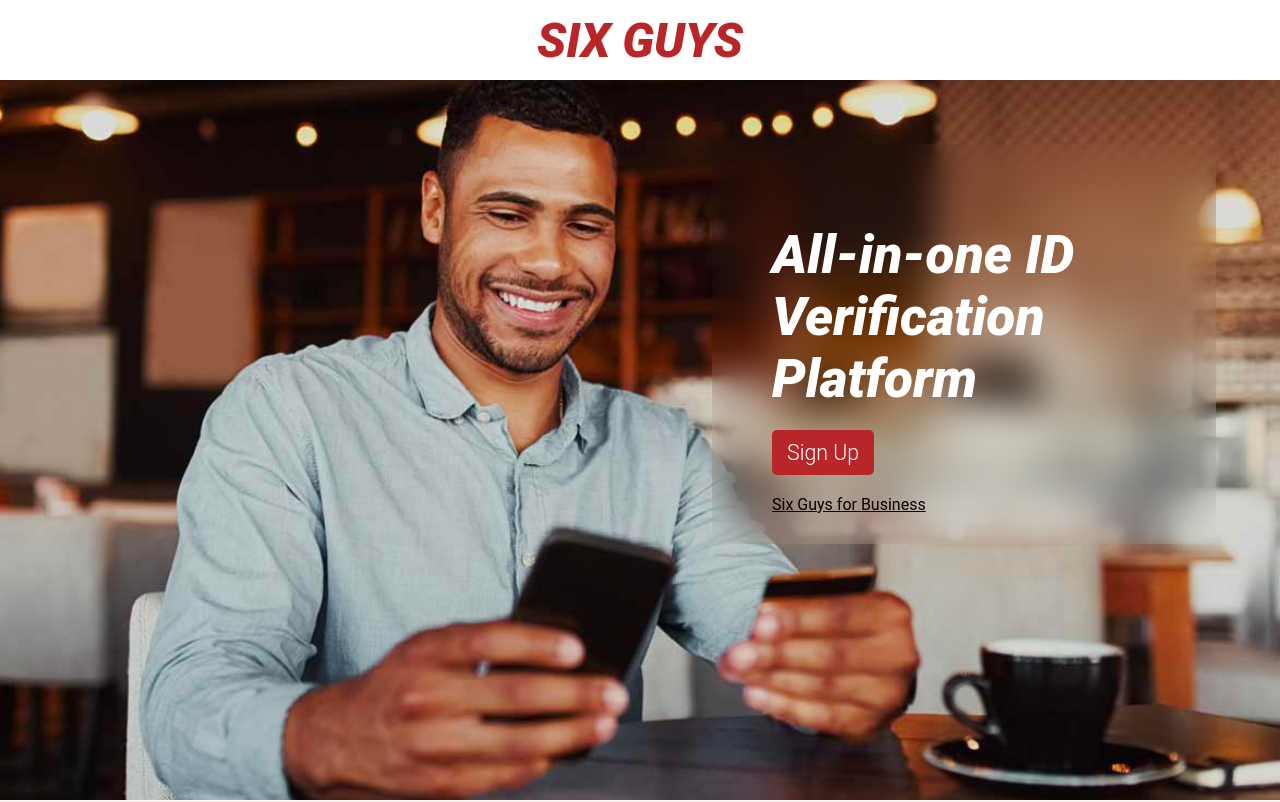
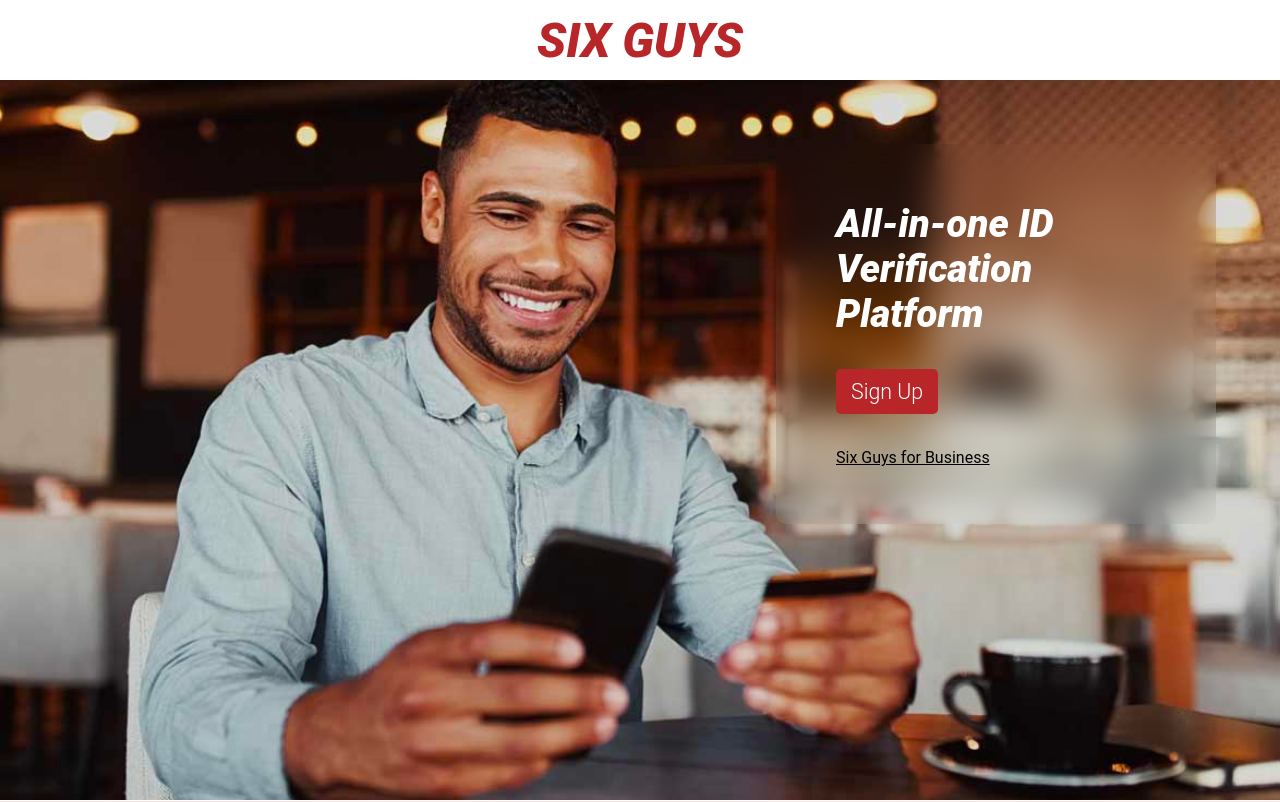
Before and after one commit to irvine-sixguys/business-webpage, a React (Vite) app: page / in a window 1280 px wide. Shown: the top 802 px of the page. Built offline with nearby package versions, Linux system fonts and the light colour scheme.

Commit message:
Fix canvas width

```diff
--- a/src/App.css
+++ b/src/App.css
@@ -6,7 +6,3 @@
 body {
     overflow-x: hidden;
 }
-
-/* h1 a button {
-    font-family: "Roboto, system-ui, -apple-system, Segoe UI, Roboto, 'Helvetica Neue', Arial, 'Noto Sans','Liberation Sans', sans-serif";
-} */
--- a/src/components/footer/footer.tsx
+++ b/src/components/footer/footer.tsx
@@ -113,7 +113,7 @@ const Footer = () => {
                 overflow: "hidden",
             }}>
                 <canvas ref={canvasTopRef} style={{
-                    width: "100%",
+                    width: "100vw",
                     height: "100%",
                     marginBottom: "-20px",
                     position: "absolute",
@@ -342,7 +342,7 @@ const Footer = () => {
                     overflow: "hidden",
                 }}>
                     <canvas ref={canvasBottomRef} style={{
-                        width: "100%",
+                        width: "100vw",
                         height: "100%",
                         position: "absolute",
                         top: "0px",
--- a/src/components/start/start.tsx
+++ b/src/components/start/start.tsx
@@ -21,21 +21,21 @@ const Start = () => {
           display: "flex",
           flexDirection: "column",
           justifyContent: "space-around",
-          width: "30vw",
-          height: "30vh",
+          width: "25vw",
+          height: "35vh",
           backgroundColor: "##ffffff",
           backdropFilter: "blur(20px)",
           borderRadius: "10px",
           position: "absolute",
           right: "5vw",
           top: "5vw",
-          padding: "80px 60px",
+          padding: "50px 60px",
         }}
       >
         <h1
           style={{
             color: "#ffffff",
-            fontSize: "40pt",
+            fontSize: "3vw",
             fontStyle: "italic",
             fontWeight: 800,
             // fontFamily:
```
